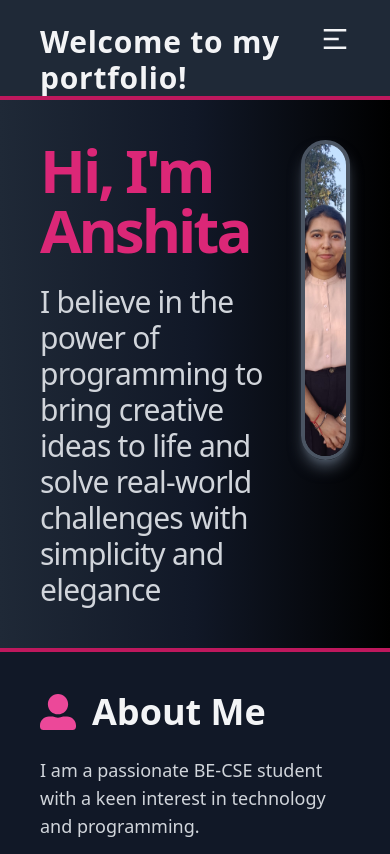
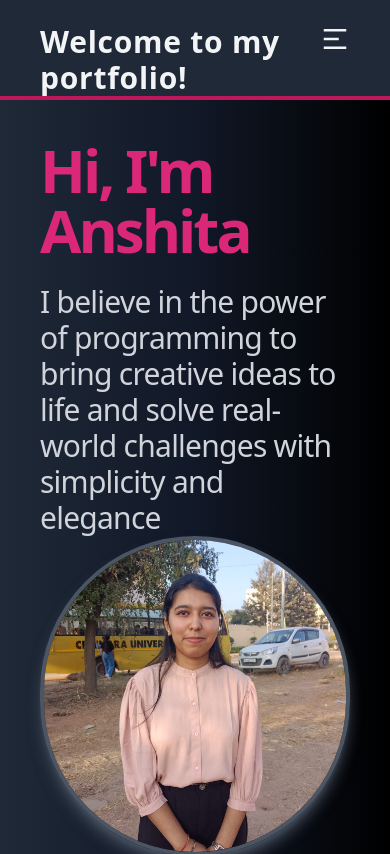
Before and after one commit to Anshita-1609/portfolio-react, a React (Vite) app: page / in a window 390 px wide. Shown: the top 854 px of the page. Built offline with nearby package versions, Linux system fonts and the light colour scheme.

Commit message:
updated code

```diff
--- a/src/App.jsx
+++ b/src/App.jsx
@@ -13,7 +13,7 @@ function App() {
       <Home />
       <hr className="border-t-4 border-pink-700 w-full" />
       <About />
-      <hr className="border-t-4 border-pink-700 w-full" />
+      <hr className="border-t-4 border-pink-700 w-full dark:bg-gray-900" />
       <Projects />
       <hr className="border-t-4 border-pink-700 w-full" />
       <Certificates />
--- a/src/Components/Home/Home.jsx
+++ b/src/Components/Home/Home.jsx
@@ -3,8 +3,8 @@ import avatarImg from "/src/assets/Avatarimg.jpg";
 
 const Home = () => {
     return (
-        <div id="home" className="text-white flex w-full justify-between items-start p-10 md:p-20 bg-gradient-to-r from-gray-800 via-gray-900 to-black">
-            <div className="md:w-2/4 md:pt-10 space-y-6">
+        <div id="home" className="text-white flex md:flex-row  flex-col w-full justify-between items-start p-10 md:p-20 bg-gradient-to-r from-gray-800 via-gray-900 to-black">
+            <div className="md:w-2/4 md:pt-10 space-y-6 flex-col">
                 <h1 className="text-6xl md:text-6xl font-bold flex leading-snug tracking-tighter text-gray-100">
                     <TextChange />
                 </h1>
--- a/src/Components/Projects/Projects.jsx
+++ b/src/Components/Projects/Projects.jsx
@@ -32,9 +32,9 @@ const projects = [
 
 const Projects = () => {
     return (
-        <div id="projects" className="bg-gray-100 dark:bg-gray-900 p-10">
+        <div id="projects" className=" dark:bg-gray-900 p-10">
             <h2 className="text-4xl font-bold text-center text-gray-800 dark:text-pink-600 mb-10">My Projects</h2>
-            <div className="grid grid-cols-1 md:grid-cols-2 lg:grid-cols-4 gap-8">
+            <div className=" grid grid-cols-1 md:grid-cols-2 lg:grid-cols-4 gap-8">
                 {projects.map((project, index) => (
                     <a
                         key={index}
```
